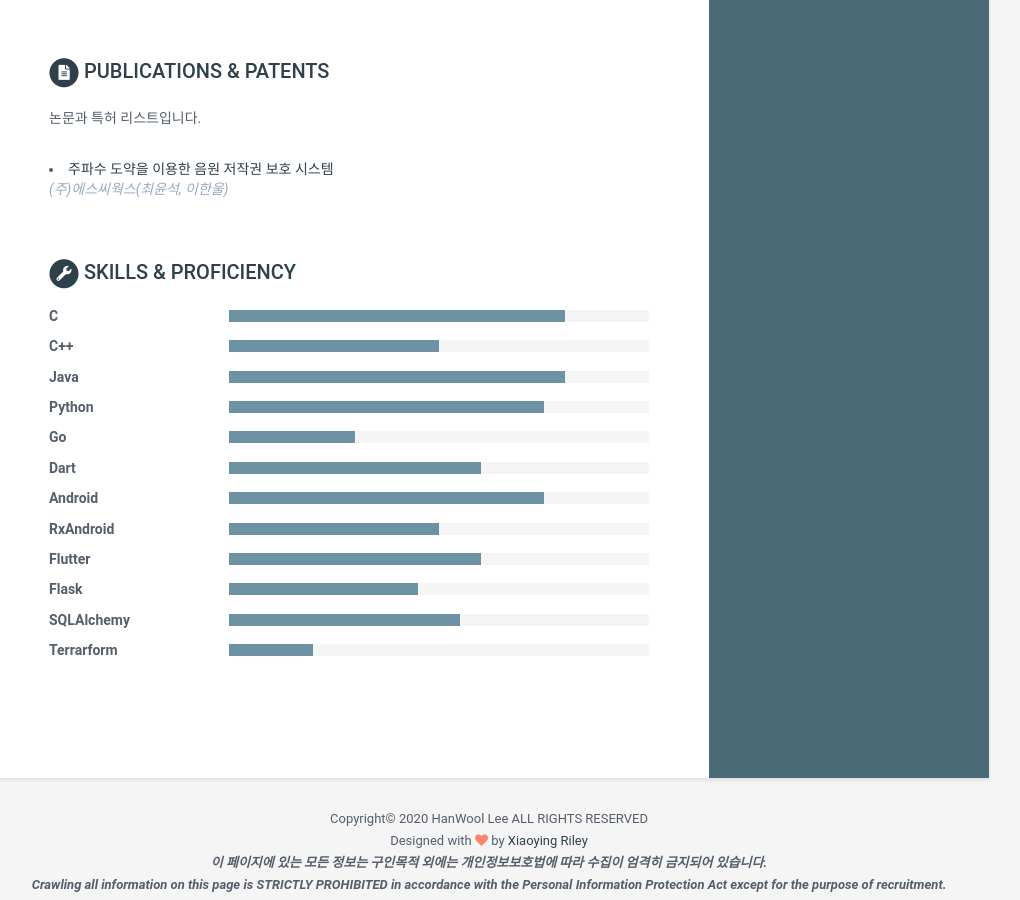
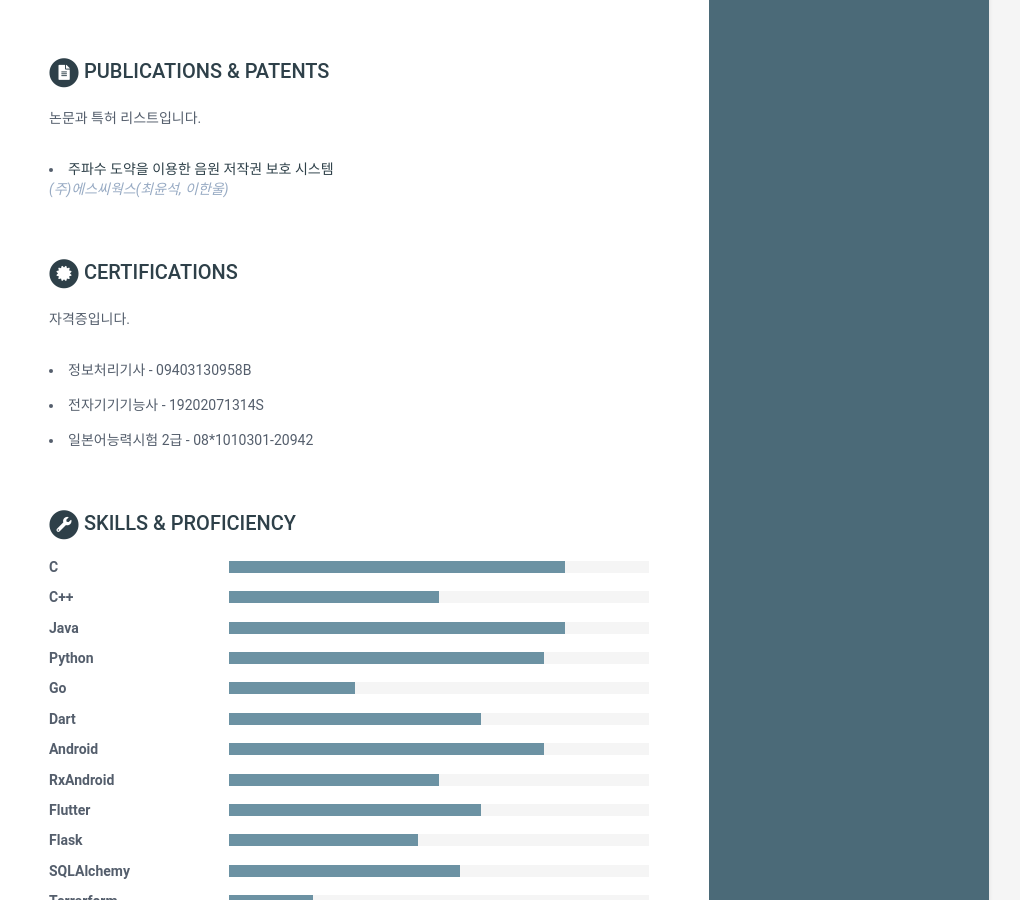
Before and after one commit to fregmented/fregmented.github.io, a Jekyll site: the page built from index.html, in a window 1280 px wide and 900 px high, scrolled down 1473 px. Shown: the whole window, without its empty margins (151-1171 px from the left). Built offline with Jekyll 4.4.1, drawn with Linux system fonts in a browser that asks for light colours.

Commit message:
add certifications

```diff
--- a/_data/data.yml
+++ b/_data/data.yml
@@ -125,7 +125,16 @@ publications:
       - title: 주파수 도약을 이용한 음원 저작권 보호 시스템
         link: "https://patents.google.com/patent/KR101636948B1"
         authors: (주)에스씨웍스(최윤석, 이한울)
-
+certifications:
+    title: Certifications
+    intro: 자격증입니다.
+    certs:
+      - title: 정보처리기사
+        code: 09403130958B
+      - title: 전자기기기능사
+        code: 19202071314S
+      - title: 일본어능력시험 2급
+        code: 08*1010301-20942
 skills:
     title: Skills &amp; Proficiency
 
--- /dev/null
+++ b/_includes/certifications.html
@@ -0,0 +1,26 @@
+{% assign certifications = site.data.data.certifications %}
+{% if certifications %}
+<section class="section publications-section">
+
+  <h2 class="section-title">
+    <span class="fa-stack fa-xs">
+      <i class="fas fa-circle fa-stack-2x"></i>
+      <i class="fas fa-certificate fa-stack-1x fa-inverse"></i>
+    </span>
+    {{ certifications.title }}
+  </h2>
+
+  {% if certifications.intro %}
+  <div class="intro">
+    {{ certifications.intro | markdownify }}
+  </div><!--//intro-->
+  {% endif %}
+
+  {% for cert in certifications.certs %}
+  <div class="item">
+    <li>{{ cert.title }} - {{ cert.code }}</li>
+  </div><!--//item-->
+  {% endfor %}
+
+</section><!--//section-->
+{% endif %}
--- a/index.html
+++ b/index.html
@@ -15,4 +15,6 @@ layout: default
 
 {% include publications.html %}
 
+{% include certifications.html %}
+
 {% include skills.html %}
```
